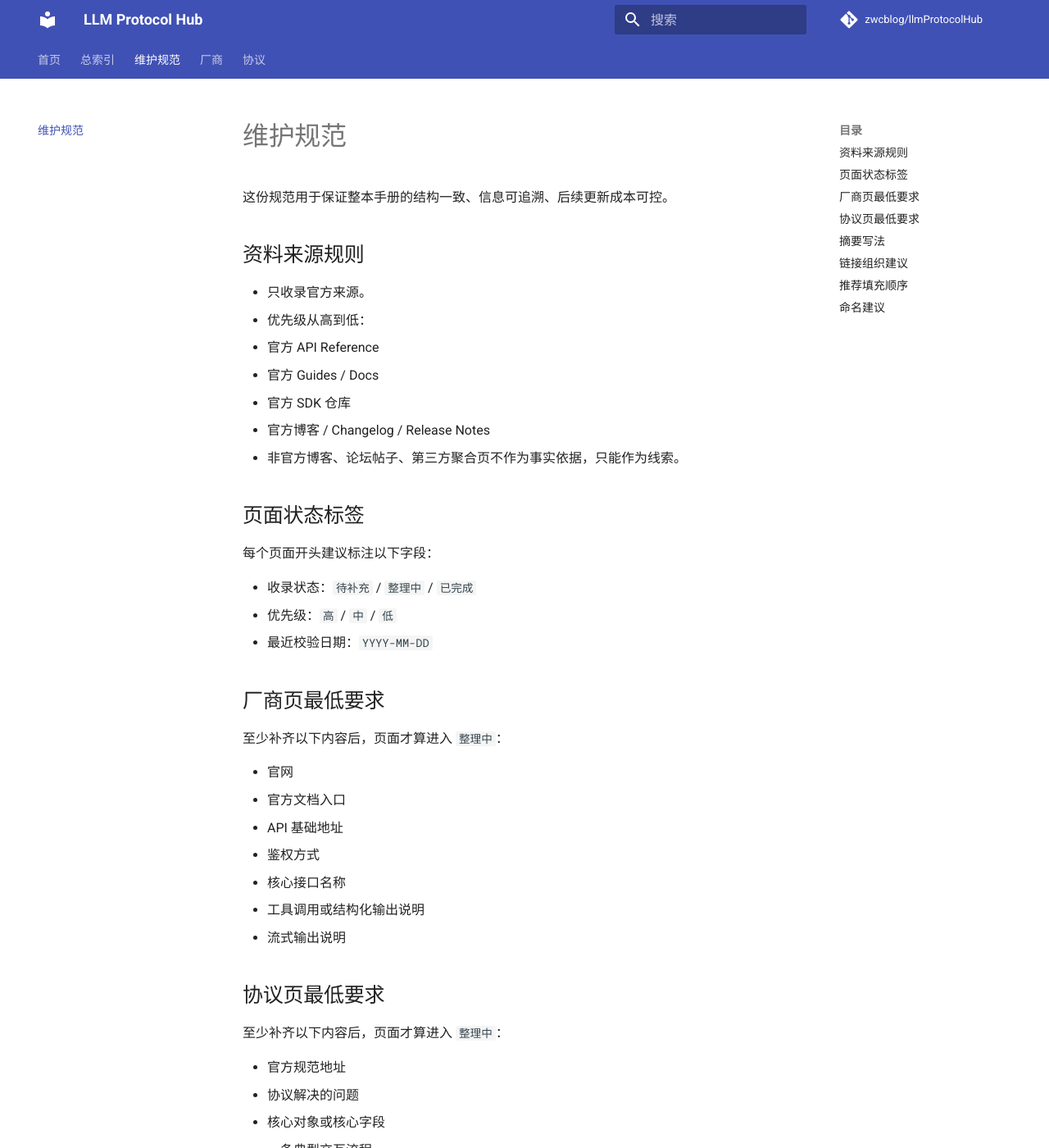
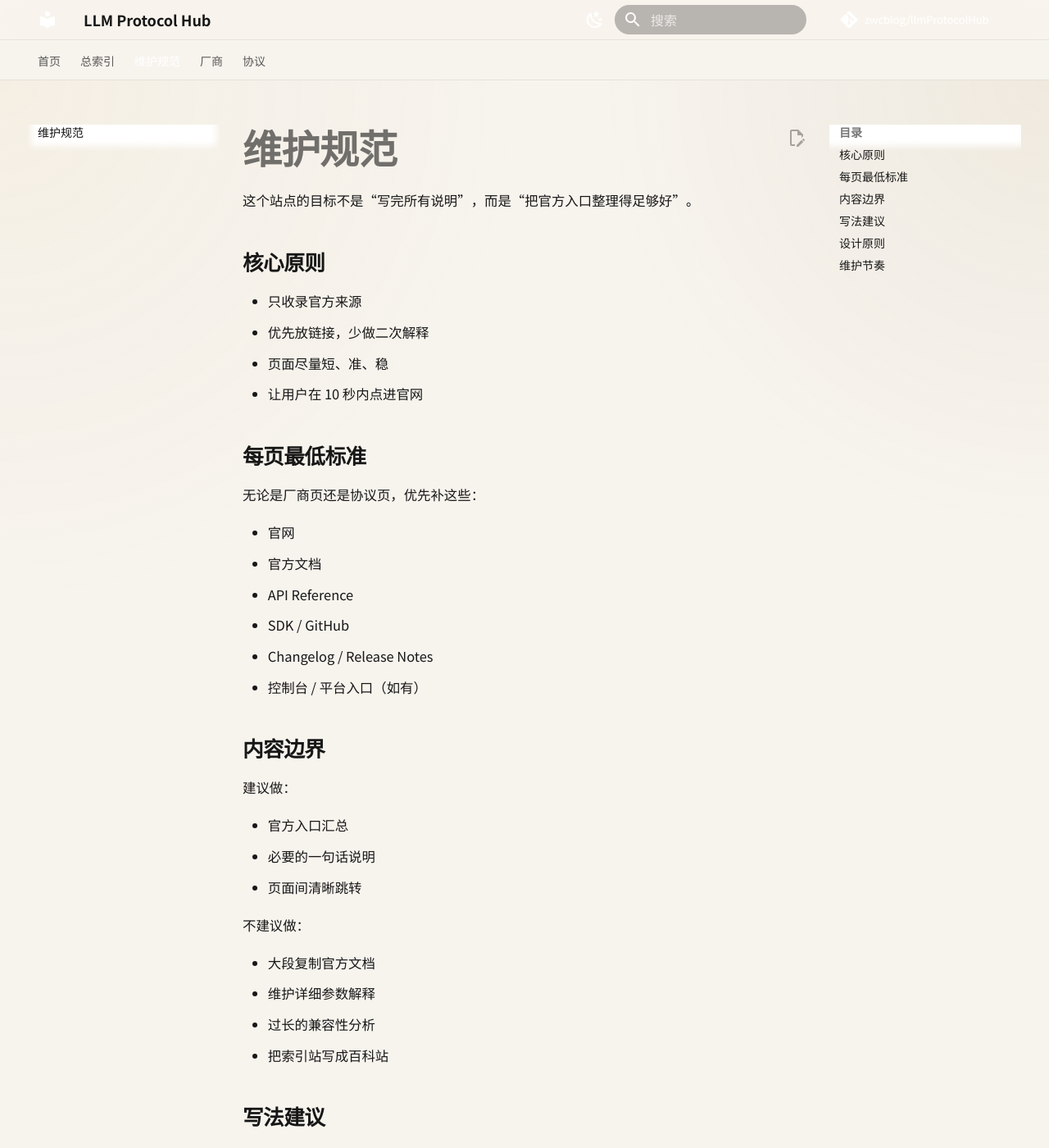
Before and after one commit to zwcblog/llmProtocolHub, an MkDocs documentation site: the page built from docs/MAINTENANCE.md, in a window 1280 px wide and 1400 px high. Shown: the whole window at 82% size. Built offline with MkDocs 1.6.1 and Material for MkDocs 9.7.7, drawn with Linux system fonts in a browser that asks for light colours; comment, search, counter and statistics services are not loaded; some of the changed text lies outside the part shown.

Commit message:
Refine site positioning and visual design

```diff
--- a/docs/MAINTENANCE.md
+++ b/docs/MAINTENANCE.md
@@ -1,78 +1,56 @@
 # 维护规范
 
-这份规范用于保证整本手册的结构一致、信息可追溯、后续更新成本可控。
+这个站点的目标不是“写完所有说明”，而是“把官方入口整理得足够好”。
 
-## 资料来源规则
+## 核心原则
 
-- 只收录官方来源。
-- 优先级从高到低：
-  1. 官方 API Reference
-  2. 官方 Guides / Docs
-  3. 官方 SDK 仓库
-  4. 官方博客 / Changelog / Release Notes
-- 非官方博客、论坛帖子、第三方聚合页不作为事实依据，只能作为线索。
+- 只收录官方来源
+- 优先放链接，少做二次解释
+- 页面尽量短、准、稳
+- 让用户在 10 秒内点进官网
 
-## 页面状态标签
+## 每页最低标准
 
-每个页面开头建议标注以下字段：
-
-- 收录状态：`待补充` / `整理中` / `已完成`
-- 优先级：`高` / `中` / `低`
-- 最近校验日期：`YYYY-MM-DD`
-
-## 厂商页最低要求
-
-至少补齐以下内容后，页面才算进入 `整理中`：
+无论是厂商页还是协议页，优先补这些：
 
 - 官网
-- 官方文档入口
-- API 基础地址
-- 鉴权方式
-- 核心接口名称
-- 工具调用或结构化输出说明
-- 流式输出说明
+- 官方文档
+- API Reference
+- SDK / GitHub
+- Changelog / Release Notes
+- 控制台 / 平台入口（如有）
 
-## 协议页最低要求
+## 内容边界
 
-至少补齐以下内容后，页面才算进入 `整理中`：
+建议做：
 
-- 官方规范地址
-- 协议解决的问题
-- 核心对象或核心字段
-- 一条典型交互流程
-- 与主流厂商或主流接口的映射关系
+- 官方入口汇总
+- 必要的一句话说明
+- 页面间清晰跳转
 
-## 摘要写法
+不建议做：
 
-- 先给结论，再给原始链接。
-- 优先做结构化摘要，不直接复制原文段落。
-- 对“兼容”一词保持谨慎，明确说明兼容的是接口路径、字段、行为，还是 SDK 用法。
-- 对存在版本差异的内容，明确写出版本或日期。
+- 大段复制官方文档
+- 维护详细参数解释
+- 过长的兼容性分析
+- 把索引站写成百科站
 
-## 链接组织建议
+## 写法建议
 
-建议每个页面都保留一个“官方资料索引”区块，至少包含：
+- 标题简洁
+- 描述克制
+- 少形容词，多链接
+- 先给用户“去哪里看”，再决定“要不要解释”
 
-- 文档主页
-- API Reference
-- SDK
-- Changelog / Release Notes
-- 最佳实践或迁移指南
+## 设计原则
 
-## 推荐填充顺序
+- 留白比堆叠更高级
+- 导航比文字更重要
+- 页面应该像目录，而不是像论文
+- 稳定、耐看、长期可维护，比炫技更重要
 
-1. 补官方入口链接。
-2. 补请求地址、鉴权和模型字段。
-3. 补工具调用、流式、多模态。
-4. 最后补限流、错误码、计费和迁移说明。
+## 维护节奏
 
-## 命名建议
-
-- 厂商目录名用英文或拼音短横线形式。
-- 页面标题保留官方品牌写法。
-- 同一术语在全仓库保持一致，例如：
-  - `工具调用`
-  - `流式输出`
-  - `多模态`
-  - `结构化输出`
-  - `OpenAI Compatible API`
+- 新增厂商或协议时，先补官网与文档入口
+- 发现链接失效时，优先修链接
+- 如无必要，不扩写成长篇内容
--- /dev/null
+++ b/docs/stylesheets/extra.css
@@ -0,0 +1,154 @@
+:root {
+  --md-primary-fg-color: #111111;
+  --md-primary-fg-color--light: #1b1b1b;
+  --md-primary-fg-color--dark: #000000;
+  --md-accent-fg-color: #8f6a2a;
+  --hub-bg: #f7f4ee;
+  --hub-surface: rgba(255, 255, 255, 0.72);
+  --hub-border: rgba(17, 17, 17, 0.08);
+  --hub-text: #171717;
+  --hub-muted: #6b6b6b;
+  --hub-hero: linear-gradient(135deg, rgba(255,255,255,0.92), rgba(245,239,229,0.88));
+}
+
+[data-md-color-scheme="slate"] {
+  --md-primary-fg-color: #f3efe7;
+  --md-primary-fg-color--light: #ffffff;
+  --md-primary-fg-color--dark: #d8d2c8;
+  --md-accent-fg-color: #d4b06a;
+  --hub-bg: #0f0f10;
+  --hub-surface: rgba(255, 255, 255, 0.04);
+  --hub-border: rgba(255, 255, 255, 0.08);
+  --hub-text: #f3efe7;
+  --hub-muted: #a8a29a;
+  --hub-hero: linear-gradient(135deg, rgba(255,255,255,0.05), rgba(212,176,106,0.08));
+}
+
+body {
+  background: var(--hub-bg);
+}
+
+.md-main {
+  background:
+    radial-gradient(circle at top left, rgba(212,176,106,0.08), transparent 28%),
+    radial-gradient(circle at top right, rgba(143,106,42,0.08), transparent 24%),
+    var(--hub-bg);
+}
+
+.md-header {
+  backdrop-filter: saturate(180%) blur(14px);
+  background: color-mix(in srgb, var(--hub-bg) 76%, transparent);
+  border-bottom: 1px solid var(--hub-border);
+}
+
+.md-tabs {
+  background: transparent;
+  border-bottom: 1px solid var(--hub-border);
+}
+
+.md-tabs__link,
+.md-nav__link,
+.md-header__title,
+.md-content,
+.md-typeset {
+  color: var(--hub-text);
+}
+
+.md-typeset {
+  font-size: 0.82rem;
+  line-height: 1.8;
+}
+
+.md-typeset h1,
+.md-typeset h2,
+.md-typeset h3 {
+  letter-spacing: -0.02em;
+  font-weight: 700;
+}
+
+.md-typeset h1 {
+  margin-bottom: 1rem;
+  font-size: 2.4rem;
+}
+
+.hero {
+  padding: 3.2rem 0 1.4rem;
+  margin-bottom: 1.4rem;
+}
+
+.hero .eyebrow {
+  margin: 0 0 1rem;
+  color: var(--md-accent-fg-color);
+  font-size: 0.72rem;
+  letter-spacing: 0.16em;
+  text-transform: uppercase;
+  font-weight: 700;
+}
+
+.hero h1 {
+  margin: 0;
+  max-width: 14ch;
+  font-size: clamp(2.6rem, 6vw, 4.8rem);
+  line-height: 0.95;
+}
+
+.hero .lead {
+  max-width: 760px;
+  margin-top: 1.35rem;
+  color: var(--hub-muted);
+  font-size: 1.04rem;
+  line-height: 1.95;
+}
+
+.md-typeset .grid.cards > ul {
+  display: grid;
+  grid-template-columns: repeat(auto-fit, minmax(220px, 1fr));
+  gap: 1rem;
+  padding: 0;
+}
+
+.md-typeset .grid.cards > ul > li {
+  list-style: none;
+  margin: 0;
+  padding: 1.15rem 1.15rem 1rem;
+  border: 1px solid var(--hub-border);
+  border-radius: 22px;
+  background: var(--hub-surface);
+  box-shadow: 0 10px 30px rgba(0, 0, 0, 0.04);
+  backdrop-filter: blur(8px);
+  transition: transform 180ms ease, border-color 180ms ease, box-shadow 180ms ease;
+}
+
+.md-typeset .grid.cards > ul > li:hover {
+  transform: translateY(-2px);
+  border-color: color-mix(in srgb, var(--md-accent-fg-color) 30%, var(--hub-border));
+  box-shadow: 0 18px 40px rgba(0, 0, 0, 0.08);
+}
+
+.md-typeset .grid.cards p,
+.md-typeset .grid.cards strong {
+  color: var(--hub-text);
+}
+
+.md-typeset a {
+  text-decoration-thickness: 1px;
+  text-underline-offset: 0.18em;
+}
+
+.md-typeset hr {
+  border-bottom: 1px solid var(--hub-border);
+}
+
+.md-sidebar,
+.md-nav {
+  background: transparent;
+}
+
+.md-search__form {
+  border-radius: 999px;
+}
+
+.md-footer {
+  background: transparent;
+  border-top: 1px solid var(--hub-border);
+}
--- a/mkdocs.yml
+++ b/mkdocs.yml
@@ -1,5 +1,5 @@
 site_name: LLM Protocol Hub
-site_description: AI 厂商模型协议官方文档汇总参考手册
+site_description: AI 厂商与协议官方入口导航
 site_url: https://zwcblog.github.io/llmProtocolHub/
 repo_url: https://github.com/zwcblog/llmProtocolHub
 repo_name: zwcblog/llmProtocolHub
@@ -7,17 +7,38 @@ edit_uri: edit/main/docs/
 site_dir: site
 use_directory_urls: true
 
+extra_css:
+  - stylesheets/extra.css
+
 theme:
   name: material
   language: zh
+  palette:
+    - scheme: default
+      primary: custom
+      accent: custom
+      toggle:
+        icon: material/weather-night
+        name: 切换到深色模式
+    - scheme: slate
+      primary: custom
+      accent: custom
+      toggle:
+        icon: material/weather-sunny
+        name: 切换到浅色模式
+  font:
+    text: Noto Sans SC
+    code: JetBrains Mono
   features:
     - navigation.tabs
     - navigation.sections
     - navigation.expand
     - navigation.top
+    - navigation.instant
     - search.suggest
     - search.highlight
     - content.code.copy
+    - content.action.edit
 
 markdown_extensions:
   - admonition
@@ -34,6 +55,9 @@ markdown_extensions:
   - pymdownx.superfences
   - pymdownx.tabbed:
       alternate_style: true
+  - pymdownx.emoji:
+      emoji_index: !!python/name:material.extensions.emoji.twemoji
+      emoji_generator: !!python/name:material.extensions.emoji.to_svg
 
 plugins:
   - search
```
Also changed, not shown: README.md (+46 -79 lines), docs/index.md (+36 -5 lines).
